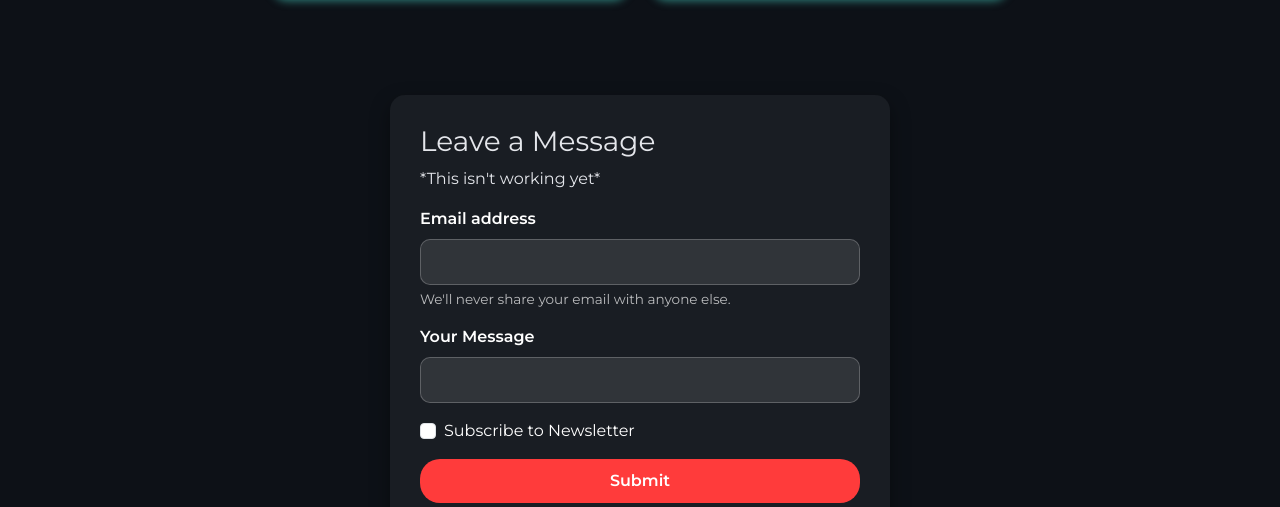
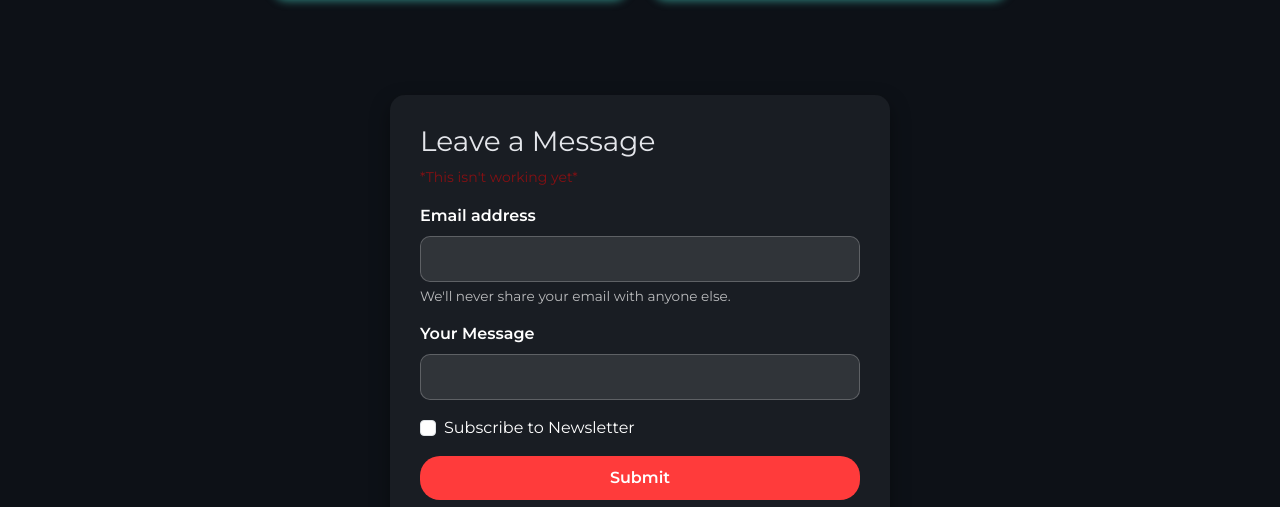
Before and after one commit to OmarTaher12/Portfolio, a plain HTML site: page index.html in a window 1280 px wide. Shown: the part 2096-2603 px from the top of the page. Drawn offline with nearby package versions, Linux system fonts and the light colour scheme.

Commit message:
Update portfolio.css

```diff
--- a/portfolio.css
+++ b/portfolio.css
@@ -287,6 +287,10 @@ h1.projects-title {
     background-color: #c32a2a;
     transform: scale(0.97);
 }
+.contact-form p{
+    color: rgba(255, 0, 0, 0.47);
+    font-size: 14px;
+}
 .scrl-btn{
     height: 40px;
     width: 40px;
```
